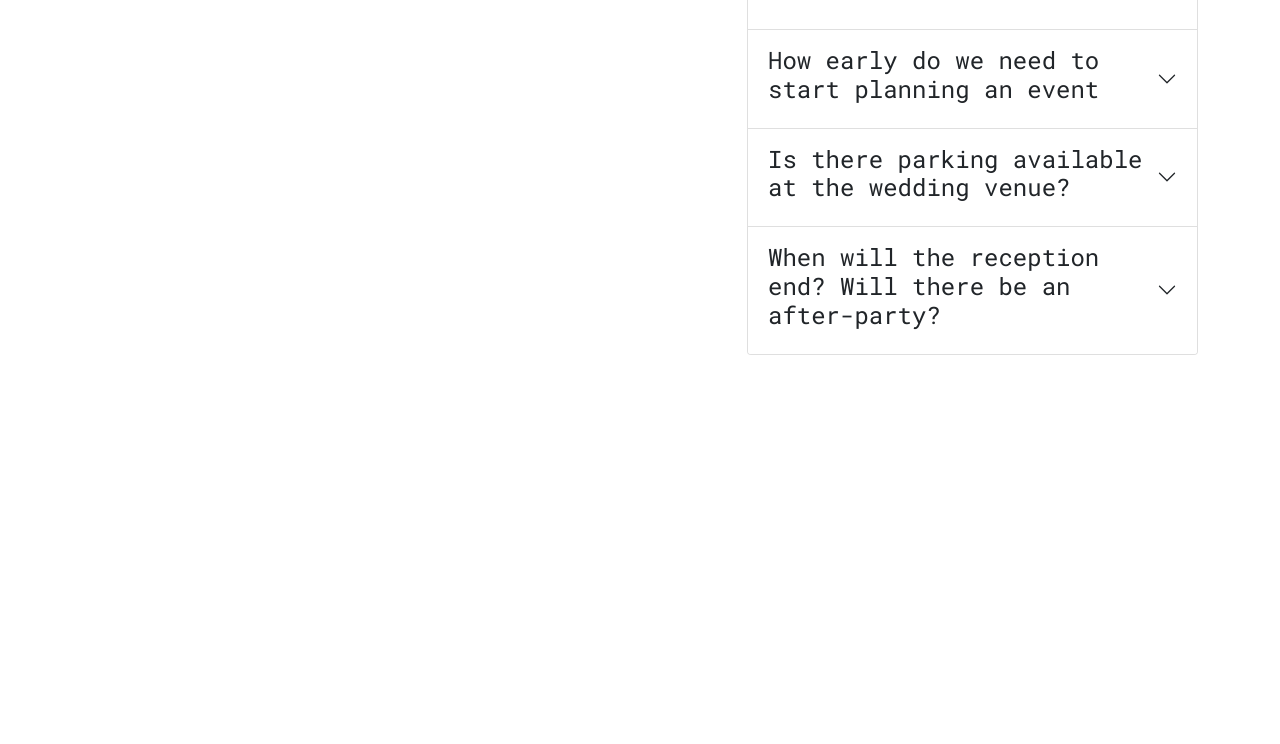
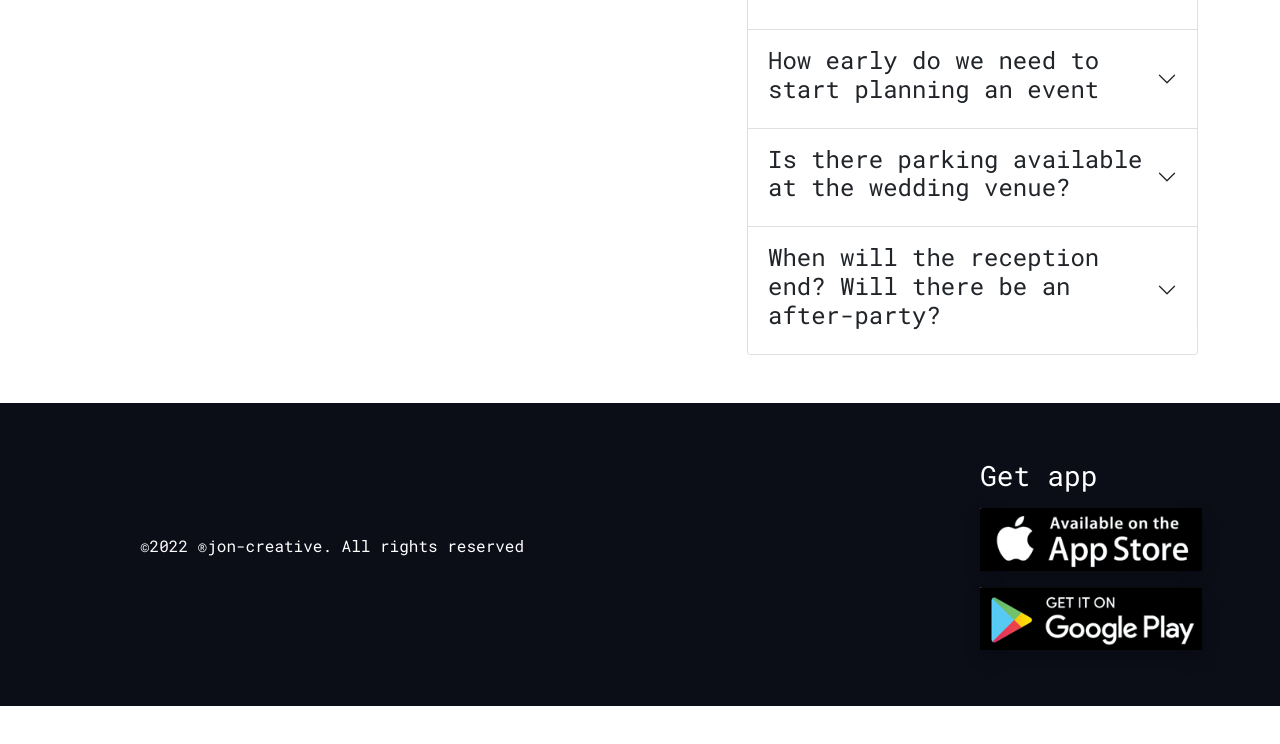
Before and after one commit to jonikumardas/Aysha-couminity, a plain HTML site: page index.html in a window 1280 px wide. Shown: the part 3989-4733 px from the top of the page. Before the commit the page ends 4344 px from the top, so only its background shows below. Drawn offline with nearby package versions, Linux system fonts and the light colour scheme.

Commit message:
foorer section end

```diff
--- a/index.html
+++ b/index.html
@@ -360,8 +360,26 @@
     <!-- main section end  -->
 
     <footer>
+      <!-- footer section start  -->
+      <div class="container-fluid my-5 py-5" id="footer">
+        <div class="row justify-content-md-between align-items-center">
+          <div class="col-md-6">
+            <p class="text-white ms-4 text-center"> &copy;2022 &reg;jon-creative. All rights reserved</p>
+          </div>
+          <div class="col-md-3">
+            <div class="row">
+              <div class="col-12">
+                <h3 class="text-white m-2">Get app</h3>
+                <a href="https://apps.apple.com/us/app/garageband/id408709785" target="_blank"><img src="./icons/logo-aple.png" class="img-fluid w-75 bg-white m-2 border-2 rounded-5 shadow" ></a>
+               <a href="https://play.google.com/store/apps/details?id=com.cocoplay.cocobride&hl=en&gl=US"target="_blank"><img src="./icons/play-logo.png" class="img-fluid w-75 bg-info m-2  border-2 rounded-5 shadow"></a>
+              </div>
+            </div>
+          </div>
+        </div>
+      </div>
 
     </footer>
+    <!-- footer section end  -->
 
     <!-- bootstrap cdn js link  -->
     <script src="https://cdn.jsdelivr.net/npm/bootstrap@5.1.3/dist/js/bootstrap.bundle.min.js" integrity="sha384-ka7Sk0Gln4gmtz2MlQnikT1wXgYsOg+OMhuP+IlRH9sENBO0LRn5q+8nbTov4+1p" crossorigin="anonymous"></script>
--- a/style.css
+++ b/style.css
@@ -71,3 +71,7 @@
     top: -67px;
     left: 225px;
 }
+
+#footer {
+    background-color: #0B0D17;
+}
```
Also changed, not shown: icons/Vector.svg (deleted), icons/arrow-forward 1.svg (deleted), icons/ctor.svg (deleted), icons/logo-aple.png (added), icons/menu-2 1.svg (deleted), icons/play-logo.png (added), icons/watermark.svg (deleted).
